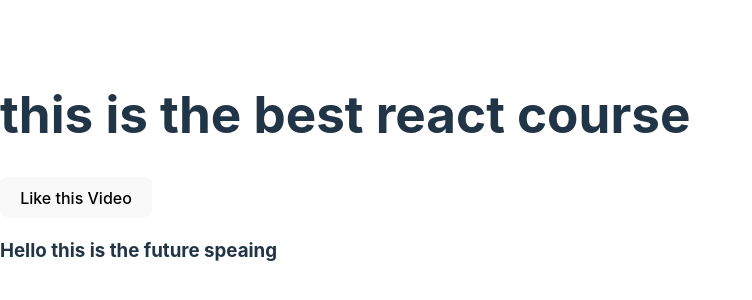
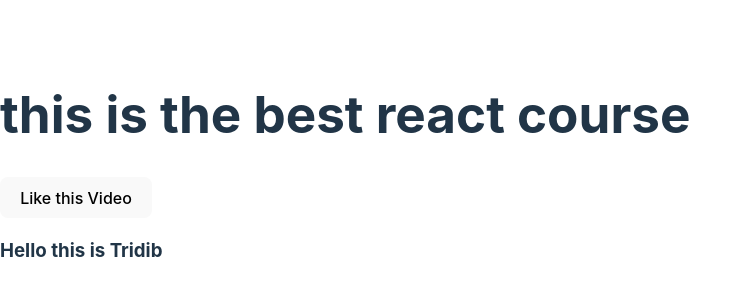
Before and after one commit to Tridib11/React_KG, a React (Vite) app in the folder 2-create-react-comp/: page / in a window 1280 px wide. Shown: the part 232-532 px from the top of the page, without its empty margins (0-752 px from the left). Built offline with nearby package versions, Linux system fonts and the light colour scheme.

Commit message:
File added

```diff
--- a/2-create-react-comp/src/Hello.jsx
+++ b/2-create-react-comp/src/Hello.jsx
@@ -1,5 +1,6 @@
 export function Hello(){
+  let myName="Tridib"
   return <h3>
-    Hello this is the future speaing
+    Hello this is {myName}
   </h3>
 }
```
